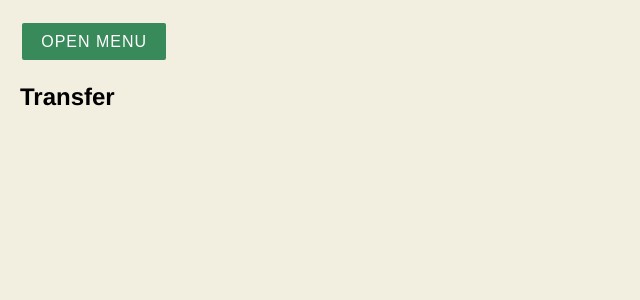
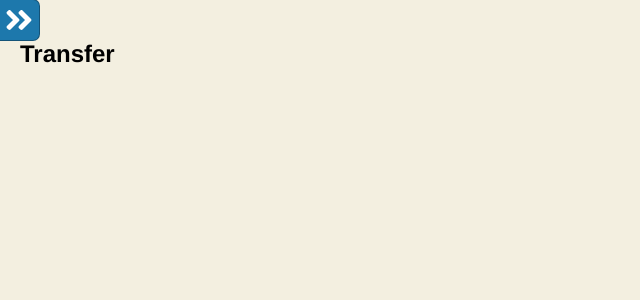
Before and after one commit to illogical/react-menu, a React (Create React App) app: page /transfer in a window 1280 px wide. Shown: the top 300 px of the page, without its empty margins (0-640 px from the left). Built offline with nearby package versions, Linux system fonts and the light colour scheme.

Commit message:
Added a matching toggle button.

```diff
--- a/src/menu/leftNav.tsx
+++ b/src/menu/leftNav.tsx
@@ -7,6 +7,11 @@ const URI = require("urijs");
 
 import { hasParentClass } from "../utilities/classUtils";
 import { hubMenuConfig } from "./hubMenuConfig";
+import { FontAwesomeIcon } from "@fortawesome/react-fontawesome";
+import {
+  faAngleDoubleLeft,
+  faAngleDoubleRight
+} from "@fortawesome/free-solid-svg-icons";
 
 /*
     Based upon https://tympanus.net/Development/SidebarTransitions/
@@ -20,8 +25,7 @@ export const LeftNav: React.FunctionComponent = ({ children }) => {
   );
 
   const onToggleMenuClick = (e: any) => {
-    setEffectClass(e.target.getAttribute("data-effect"));
-    console.log(e.target.getAttribute("data-effect"));
+    setEffectClass("st-effect-2");
 
     setVisible(!visible);
     console.log("Attempted to toggle via button click.");
@@ -44,10 +48,20 @@ export const LeftNav: React.FunctionComponent = ({ children }) => {
 
   const makeVisible = visible ? "st-menu-open" : "";
   const containerClass = `left-nav ${effectClass} ${makeVisible}`;
+  const menuToggleClass = `menu-toggle ${effectClass} ${makeVisible}`;
 
   return (
     <React.Fragment>
       <div className={containerClass}>
+        <div className={menuToggleClass}>
+          <div className="menu-control" onClick={onToggleMenuClick}>
+            {visible ? (
+              <FontAwesomeIcon icon={faAngleDoubleLeft} />
+            ) : (
+              <FontAwesomeIcon icon={faAngleDoubleRight} />
+            )}
+          </div>
+        </div>
         <Menu
           config={menuConfig}
           onMenuItemClick={onMenuItemClick}
@@ -57,12 +71,7 @@ export const LeftNav: React.FunctionComponent = ({ children }) => {
 
         <div className="st-pusher" onClick={onBodyClick}>
           <div className="content">
-            <div className="content-inner">
-              <button data-effect="st-effect-2" onClick={onToggleMenuClick}>
-                {visible ? "Close" : "Open"} Menu
-              </button>
-              {children}
-            </div>
+            <div className="content-inner">{children}</div>
           </div>
         </div>
       </div>
--- a/src/menu/menu.css
+++ b/src/menu/menu.css
@@ -193,6 +193,41 @@ body,
   color: #fff;
 }
 
+.menu-toggle {
+  position: fixed;
+  /* right: 5px; */
+  cursor: pointer;
+  color: #fff;
+  background-color: #1d78ac;
+  border-top-right-radius: 7px;
+  border-bottom-right-radius: 7px;
+  border-width: 1px 1px 1px 0;
+  border-style: solid;
+  border-color: rgba(0, 0, 0, 0.3);
+  left: -1px;
+  top: -1px;
+  width: 40px;
+  height: 40px;
+  z-index: 111;
+  text-align: center;
+}
+
+.menu-control {
+  font-size: 2em;
+  text-align: center;
+  cursor: pointer;
+  height: 40px;
+  width: 40px;
+  padding-top: 3px;
+  color: #fff;
+}
+
+@media (min-width: 1199px) {
+  .menu-toggle {
+    xdisplay: none;
+  }
+}
+
 /* Menu transition animation */
 .st-menu .menu-content {
   visibility: visible;
@@ -240,6 +275,7 @@ body,
 }
 
 /* Effect 2: Reveal */
+.st-effect-2.menu-toggle.st-menu-open,
 .st-effect-2.st-menu-open .st-pusher {
   -webkit-transform: translate3d(240px, 0, 0);
   transform: translate3d(240px, 0, 0);
@@ -249,12 +285,14 @@ body,
   z-index: 1;
 }
 
+.st-effect-2.menu-toggle,
 .st-effect-2.st-menu-open .st-effect-2.st-menu {
   visibility: visible;
   -webkit-transition: -webkit-transform 0.5s;
   transition: transform 0.5s;
 }
 
+.st-effect-2.menu-toggle::after,
 .st-effect-2.st-menu::after {
   display: none;
 }
--- a/src/menu/menu.tsx
+++ b/src/menu/menu.tsx
@@ -2,7 +2,10 @@ import React, { useState, useEffect } from "react";
 import { IMenuConfig, IMenuConfigItem } from "./models";
 import { MenuItem } from "./menuItem";
 import { FontAwesomeIcon } from "@fortawesome/react-fontawesome";
-import { faChevronLeft } from "@fortawesome/free-solid-svg-icons";
+import {
+  faChevronLeft,
+  faAngleDoubleLeft
+} from "@fortawesome/free-solid-svg-icons";
 import logo from "../images/SiteLinkLogo-White.png";
 import { useComponentAnimation } from "../hooks/useComponentAnimation";
 
```
